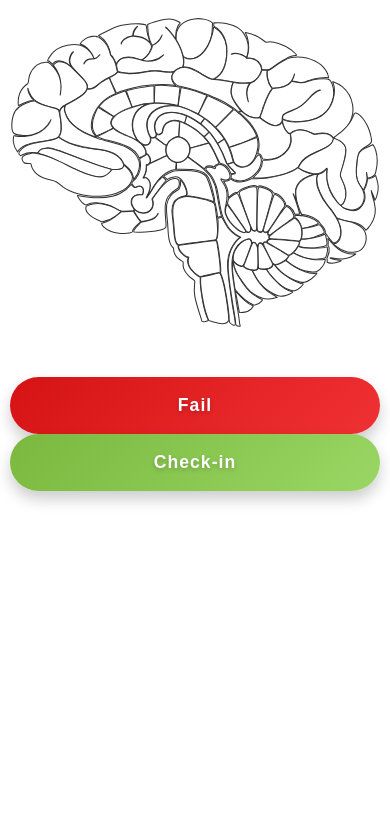
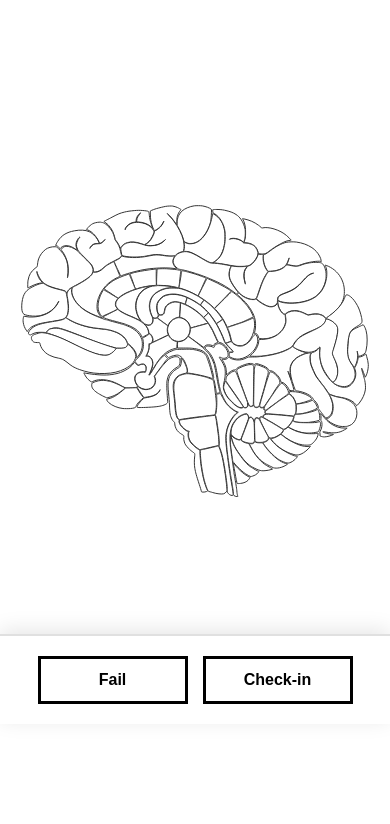
Before and after one commit to xsyed/ctrlmind, a website built with Vite: page index.html in a window 390 px wide. Shown: the part 120-944 px from the top of the page. Before the commit the page ends 844 px from the top, so only its background shows below. Built offline with nearby package versions, Linux system fonts and the light colour scheme.

Commit message:
Optimize for mobile devices and also update button styling

```diff
--- a/index.html
+++ b/index.html
@@ -2,7 +2,10 @@
 <html lang="en">
 <head>
   <meta charset="UTF-8">
-  <meta name="viewport" content="width=device-width, initial-scale=1.0">
+  <meta name="viewport" content="width=device-width, initial-scale=1.0, maximum-scale=1.0, user-scalable=no">
+  <meta name="apple-mobile-web-app-capable" content="yes">
+  <meta name="apple-mobile-web-app-status-bar-style" content="black-translucent">
+  <meta name="mobile-web-app-capable" content="yes">
   <title>CtrlMind</title>
   <link rel="stylesheet" href="/src/css/style.css">
 </head>
--- a/src/css/style.css
+++ b/src/css/style.css
@@ -9,6 +9,14 @@ body {
   font-family: 'Segoe UI', Tahoma, Geneva, Verdana, sans-serif;
   min-height: 100vh;
   color: #333;
+  /* Prevent pull-to-refresh and overscroll on mobile */
+  overscroll-behavior: none;
+  -webkit-overflow-scrolling: touch;
+  /* Prevent text selection on mobile for app-like feel */
+  -webkit-user-select: none;
+  user-select: none;
+  /* Disable tap highlighting */
+  -webkit-tap-highlight-color: transparent;
 }
 
 .container {
@@ -195,83 +203,31 @@ header p {
 }
 
 .btn {
-  padding: 18px 36px;
-  border: none;
-  border-radius: 50px;
+  padding: 5px 15px;
+  border: 3px solid #000;
   font-size: 1.1rem;
-  font-weight: 700;
+  font-weight: 600;
   cursor: pointer;
-  transition: all 0.3s cubic-bezier(0.68, -0.55, 0.265, 1.55);
-  box-shadow: 0 8px 15px rgba(0, 0, 0, 0.2);
-  position: relative;
-  overflow: hidden;
-  letter-spacing: 1px;
-}
-
-.btn::before {
-  content: '';
-  position: absolute;
-  top: 50%;
-  left: 50%;
-  width: 0;
-  height: 0;
-  border-radius: 50%;
-  background: rgba(255, 255, 255, 0.3);
-  transform: translate(-50%, -50%);
-  transition: width 0.6s, height 0.6s;
-}
-
-.btn:hover::before {
-  width: 300px;
-  height: 300px;
-}
-
-.btn:hover {
-  transform: translateY(-5px) scale(1.05);
-  box-shadow: 0 15px 25px rgba(0, 0, 0, 0.3);
-}
-
-.btn:active {
-  transform: translateY(-2px) scale(0.98);
-  box-shadow: 0 5px 10px rgba(0, 0, 0, 0.2);
-  animation: jelly 0.5s;
-}
-
-@keyframes jelly {
-  0%, 100% {
-    transform: scale(0.98);
-  }
-  25% {
-    transform: scale(1.05, 0.95);
-  }
-  50% {
-    transform: scale(0.95, 1.05);
-  }
-  75% {
-    transform: scale(1.02, 0.98);
-  }
+  background: transparent;
+  color: #000;
 }
 
 .btn-done {
-  background: linear-gradient(135deg, #7AB83F 0%, #9AD663 100%);
-  color: white;
-  text-shadow: 0 2px 4px rgba(0, 0, 0, 0.2);
+  border-color: #000;
 }
 
 .btn-done:hover {
-  background: linear-gradient(135deg, #8BC950 0%, #AAE674 100%);
-  box-shadow: 0 15px 35px rgba(122, 184, 63, 0.4);
+  color: #5AA332;
+  border-color: #5AA332;
 }
 
 .btn-fail {
-  background: linear-gradient(135deg, #D51314 0%, #F03134 100%);
-  color: white;
-  text-shadow: 0 2px 4px rgba(0, 0, 0, 0.2);
+  border-color: #000;
 }
 
 .btn-fail:hover {
-  background: linear-gradient(135deg, #E62425 0%, #FF4245 100%);
-  box-shadow: 0 15px 35px rgba(213, 19, 20, 0.4);
+  color: #ff0000;
+  border-color: #ff0000;
 }
 
 .btn-danger {
@@ -448,20 +404,68 @@ footer {
 }
 
 @media (max-width: 768px) {
+  body {
+    padding-bottom: 100px; /* Space for fixed controls at bottom */
+  }
+
   header h1 {
     font-size: 2rem;
   }
 
+  .container {
+    padding: 10px 10px;
+    display: flex;
+    flex-direction: column;
+    min-height: 100vh;
+  }
+
+  .main-content {
+    display: flex;
+    flex-direction: column;
+    flex: 1;
+  }
+
   .brain-container {
-    padding: 0px;
+    padding: 20px 10px;
+    flex: 1;
+    display: flex;
+    flex-direction: column;
+    justify-content: center;
+  }
+
+  #brain-svg-container {
+    margin: 0 auto;
   }
 
   .controls {
-    flex-direction: column;
+    position: fixed;
+    bottom: 0;
+    left: 0;
+    right: 0;
+    margin: 0;
+    padding: 20px;
+    background: rgba(255, 255, 255, 0.95);
+    backdrop-filter: blur(10px);
+    border-top: 2px solid #e0e0e0;
+    box-shadow: 0 -4px 20px rgba(0, 0, 0, 0.1);
+    z-index: 1000;
+    display: flex;
+    gap: 15px;
+    justify-content: center;
+    align-items: center;
   }
 
   .btn {
-    width: 100%;
+    flex: 1;
+    max-width: 150px;
+    padding: 12px 20px;
+    font-size: 1rem;
+    /* Enable text selection for buttons */
+    -webkit-user-select: none;
+    user-select: none;
+    /* Better touch target */
+    min-height: 48px;
+    touch-action: manipulation;
   }
 }
 
```
Also changed, not shown: progress.md (+118 -2 lines).
